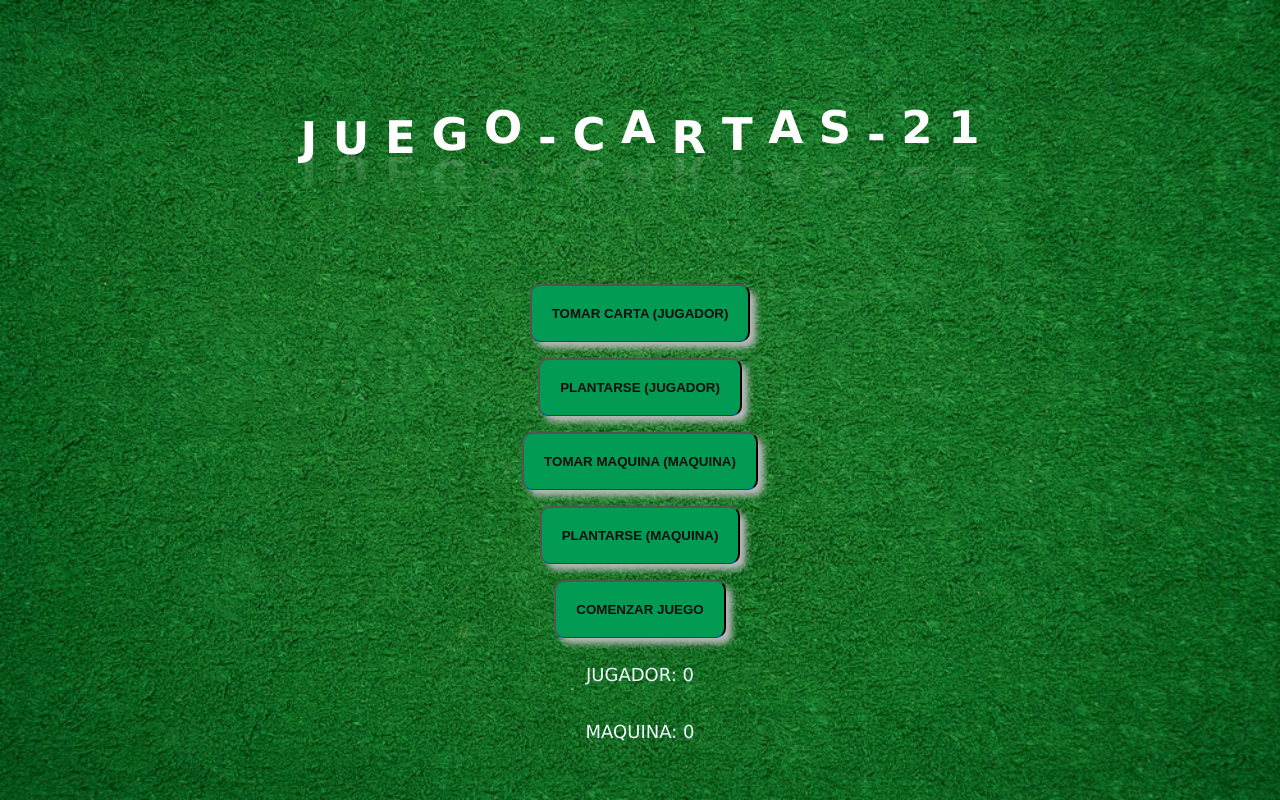
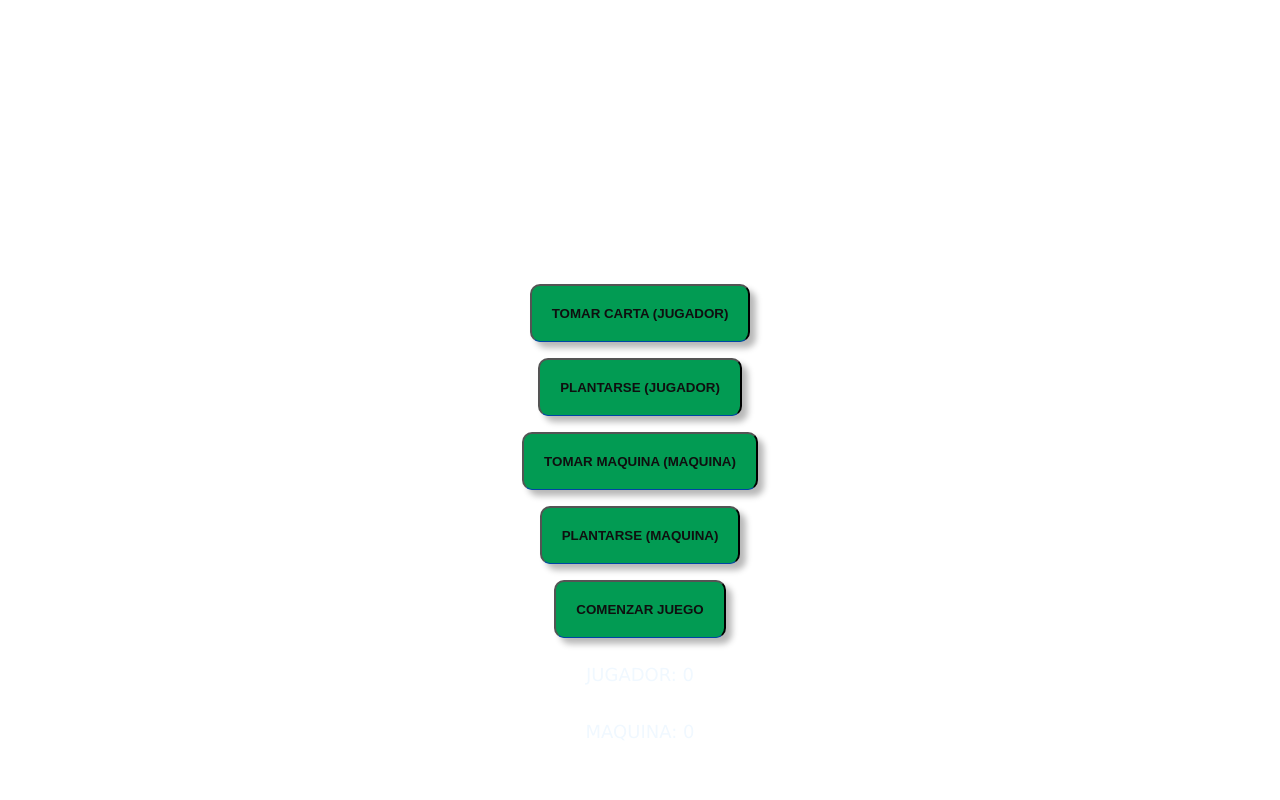
Before and after one commit to AndresCarlosJs/Juego21, a plain HTML site: page index.html in a window 1280 px wide. Drawn offline with Linux system fonts and the light colour scheme.

Commit message:
cambio dos

```diff
--- a/style.css
+++ b/style.css
@@ -9,7 +9,7 @@ body, html {
 }
 
 .contenedor2 {
-  background-image: url(fondo\ verde.jpg);
+  background-image: url();
   background-position: center;
   background-size: cover;
   background-repeat: no-repeat;
```
